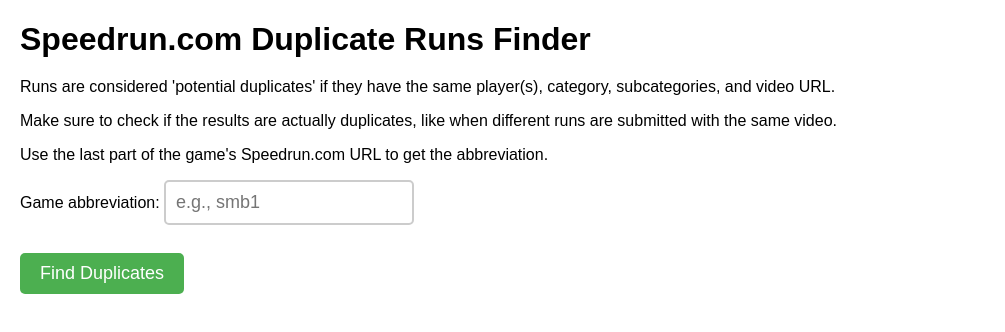
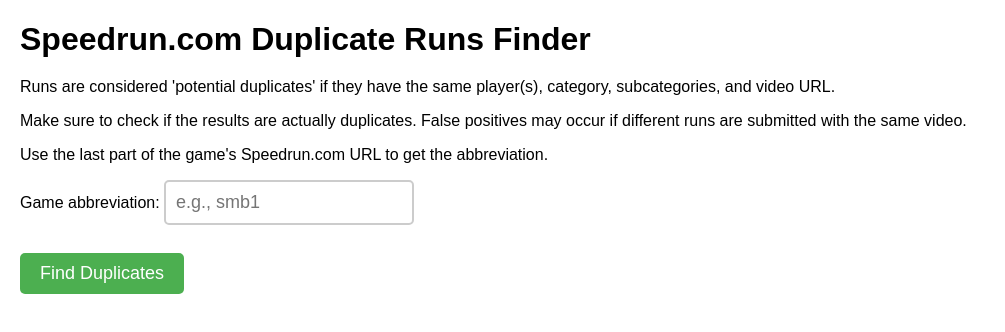
Before and after one commit to ben-excel/speedrun-tools, a plain HTML site: page duplicates.html in a window 1280 px wide. Shown: the whole page, without its empty margins (0-1005 px from the left). Drawn offline with Linux system fonts and the light colour scheme.

Commit message:
Update duplicates.html

```diff
--- a/duplicates.html
+++ b/duplicates.html
@@ -57,7 +57,7 @@
 <body onload="init()">
     <h1>Speedrun.com Duplicate Runs Finder</h1>
     <p>Runs are considered 'potential duplicates' if they have the same player(s), category, subcategories, and video URL.</p>
-    <p>Make sure to check if the results are actually duplicates, like when different runs are submitted with the same video.</p>
+    <p>Make sure to check if the results are actually duplicates. False positives may occur if different runs are submitted with the same video.</p>
     <p>Use the last part of the game's Speedrun.com URL to get the abbreviation.</p>
     <label for="game-abbr">Game abbreviation:</label>
     <input type="text" id="game-abbr" placeholder="e.g., smb1"><br><br>
@@ -196,7 +196,7 @@
 
                 const duplicateRuns = findDuplicateRuns(runs, gameVariables);
 
-                console.log(`Found ${duplicateRuns.length} potential duplicate pairs in ${gameName}.`);
+                console.log(`Found ${duplicateRuns.length} pairs of potential duplicate runs in ${gameName}.`);
 
                 if (duplicateRuns.length > 0) {
                     let output = `<h2>Runs found in ${gameName}:</h2>`;
```
